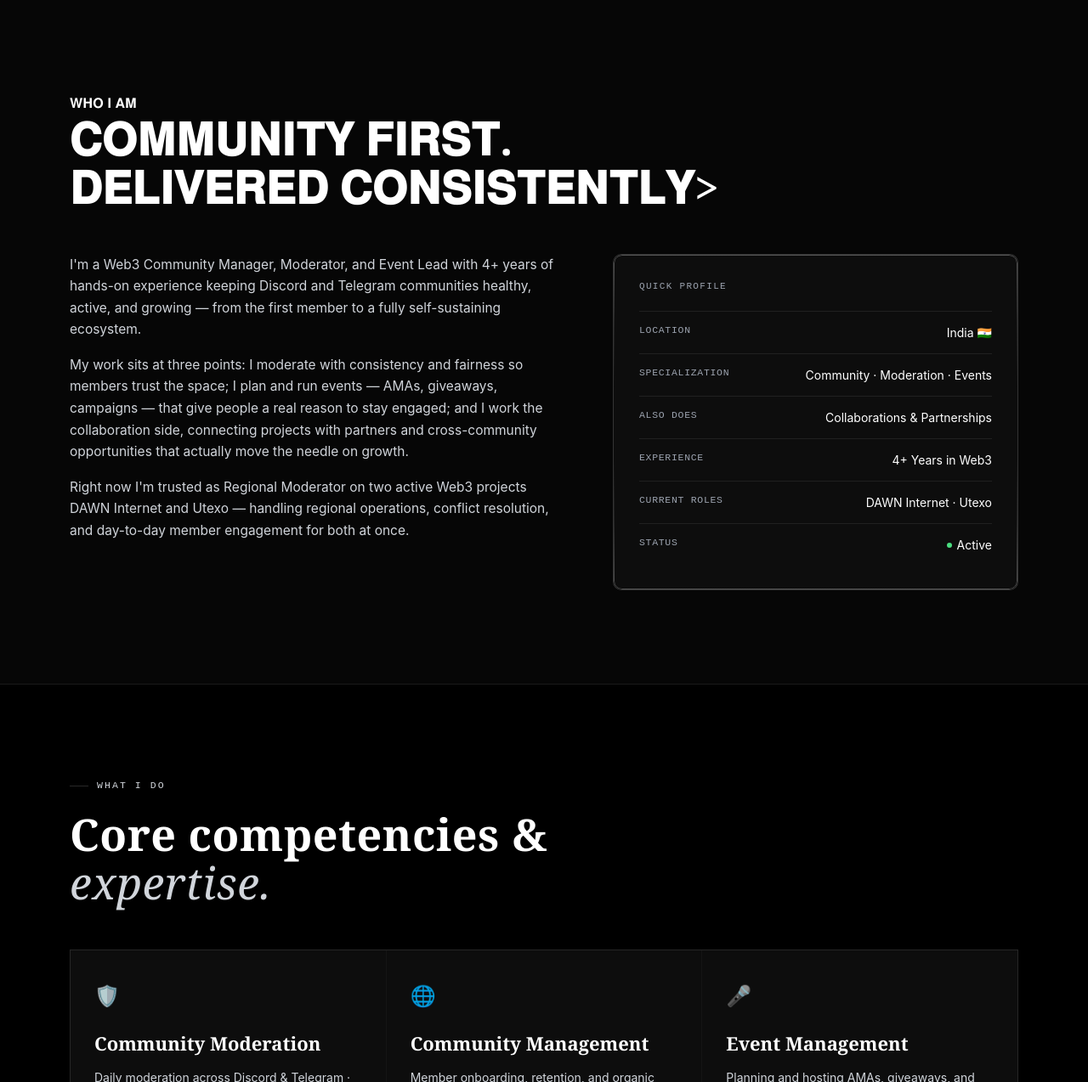
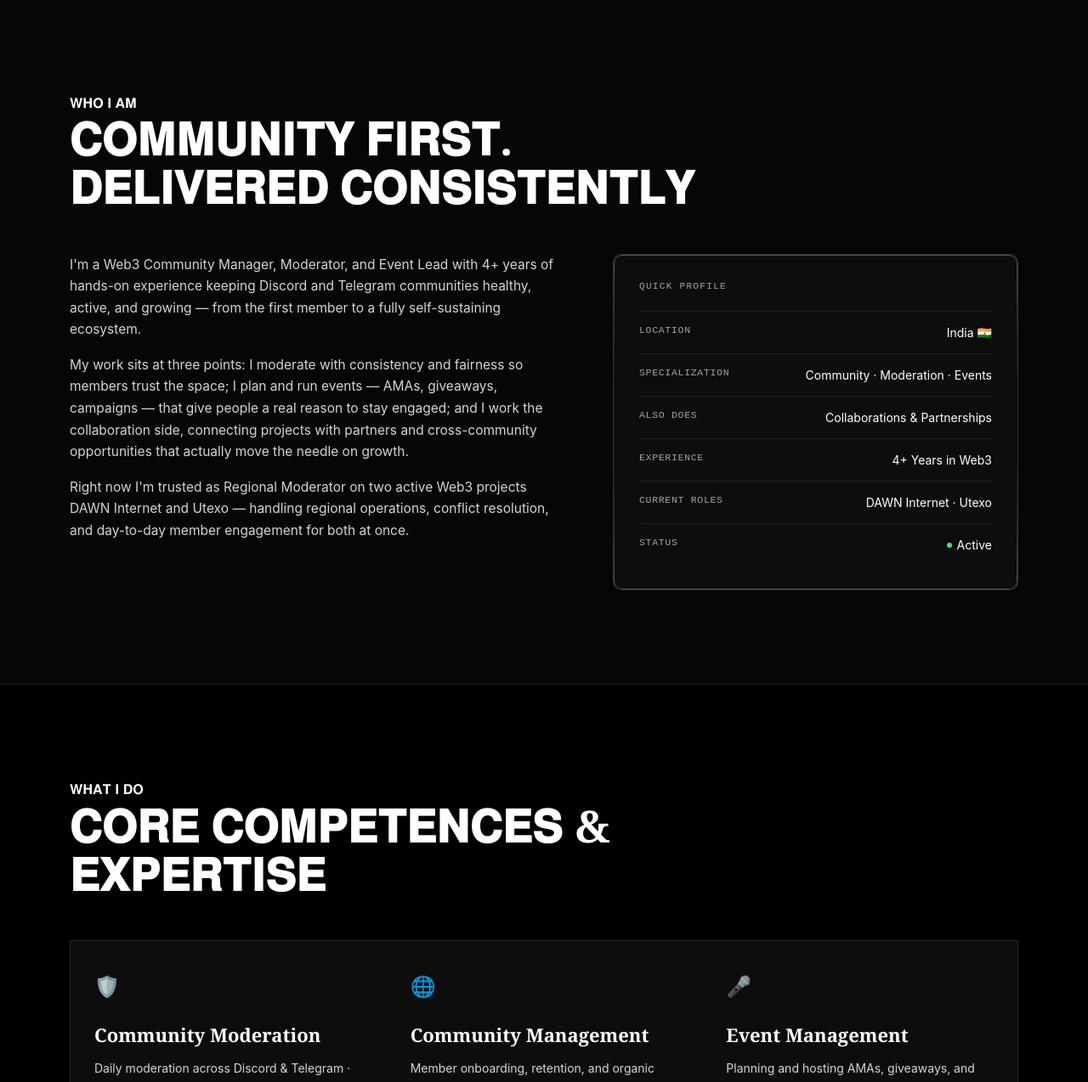
Before and after one commit to Mrsandy2021/New-web-1, a plain HTML site: page index.html in a window 1280 px wide. Shown: the part 773-2047 px from the top of the page at 85% size. Drawn offline with Linux system fonts and the light colour scheme.

Commit message:
Update section titles for consistency and clarity

```diff
--- a/index.html
+++ b/index.html
@@ -406,7 +406,7 @@
   <section class="about" id="about">
     <div class="container">
       <div class=>𝐖𝐇𝐎 𝐈 𝐀𝐌</div>
-      <h2 class="title fade-in">𝐂𝐎𝐌𝐌𝐔𝐍𝐈𝐓𝐘 𝐅𝐈𝐑𝐒𝐓. 𝐃𝐄𝐋𝐈𝐕𝐄𝐑𝐄𝐃 𝐂𝐎𝐍𝐒𝐈𝐒𝐓𝐄𝐍𝐓𝐋𝐘></h2>
+      <h2 class="title fade-in">𝐂𝐎𝐌𝐌𝐔𝐍𝐈𝐓𝐘 𝐅𝐈𝐑𝐒𝐓. 𝐃𝐄𝐋𝐈𝐕𝐄𝐑𝐄𝐃 𝐂𝐎𝐍𝐒𝐈𝐒𝐓𝐄𝐍𝐓𝐋𝐘</h2>
       <div class="about-grid">
         <div class="fade-in">
           <p>I'm a Web3 Community Manager, Moderator, and Event Lead with 4+ years of hands-on experience keeping Discord and Telegram communities healthy, active, and growing — from the first member to a fully self-sustaining ecosystem.</p>
@@ -428,8 +428,8 @@
 
   <section id="services">
     <div class="container">
-      <div class="eyebrow fade-in">What I Do</div>
-      <h2 class="title fade-in">Core competencies & <em>expertise.</em></h2>
+      <div class= >𝐖𝐇𝐀𝐓 𝐈 𝐃𝐎</div>
+      <h2 class="title fade-in">𝐂𝐎𝐑𝐄 𝐂𝐎𝐌𝐏𝐄𝐓𝐄𝐍𝐂𝐄𝐒 & 𝐄𝐗𝐏𝐄𝐑𝐓𝐈𝐒𝐄</h2>
       <div class="grid-3">
         <div class="skill-card fade-in"><span class="icon">🛡️</span><h3>Community Moderation</h3><p>Daily moderation across Discord & Telegram · Conflict resolution · Rule enforcement · Crisis management.</p></div>
         <div class="skill-card fade-in"><span class="icon">🌐</span><h3>Community Management</h3><p>Member onboarding, retention, and organic growth strategy across regional and global communities.</p></div>
```
